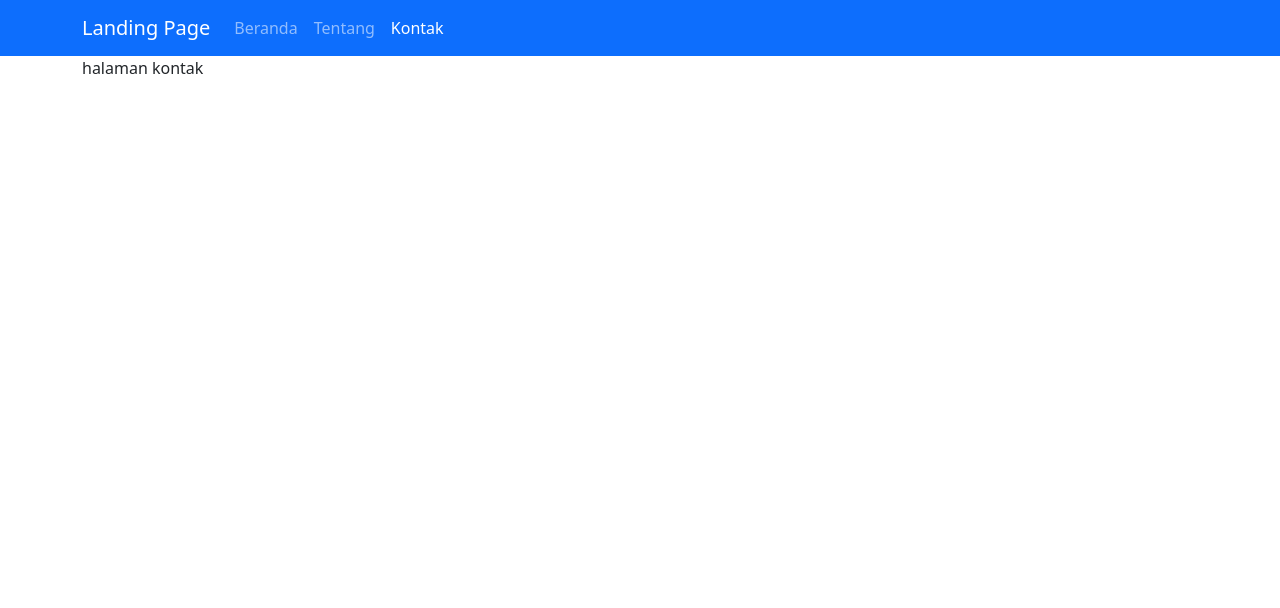
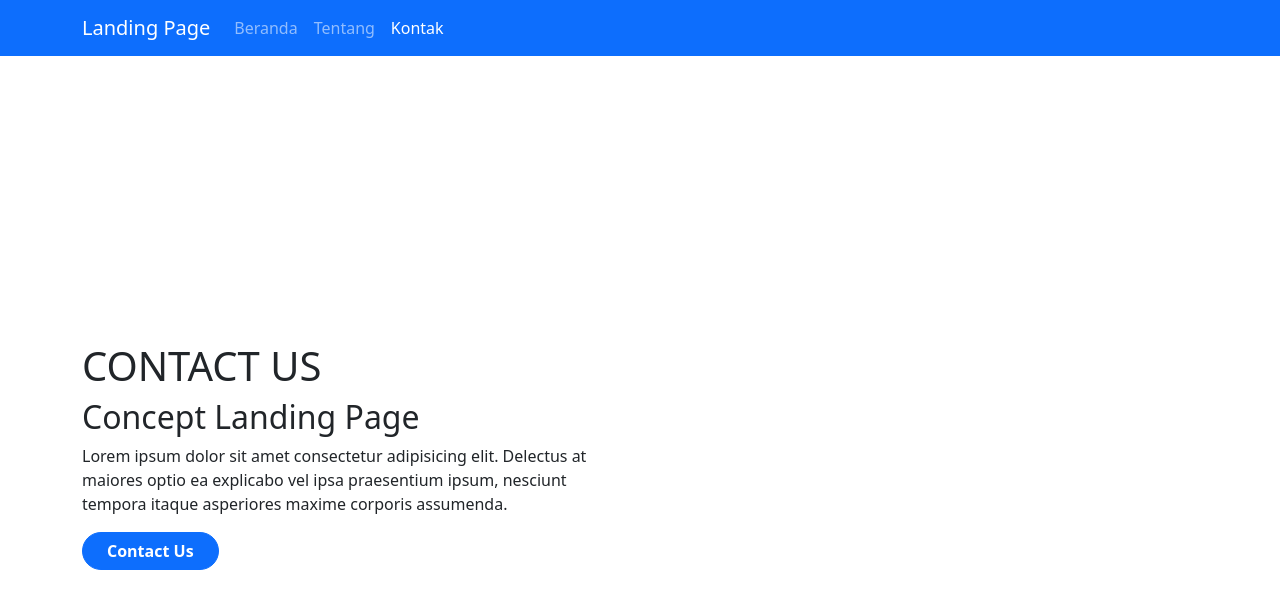
Before and after one commit to denz91/Landingpage, a React (Create React App) app: page /kontak in a window 1280 px wide. Shown: the top 608 px of the page. Built offline with nearby package versions, Linux system fonts and the light colour scheme.

Commit message:
penambahan halaman kontak

```diff
--- a/src/App.js
+++ b/src/App.js
@@ -11,6 +11,7 @@ import { BrowserRouter as Router, Routes, Route, Link } from "react-router-dom";
 import LinkContainer from "react-router-bootstrap/LinkContainer";
 import Beranda from "./pages/Beranda";
 import Tentang from "./pages/Tentang";
+import Kontak from "./pages/Kontak";
 function App() {
   return (
     <Router>
@@ -24,7 +25,7 @@ function App() {
             <LinkContainer to="/tentang">
               <Nav.Link>Tentang</Nav.Link>
             </LinkContainer>
-            <LinkContainer to="kontak">
+            <LinkContainer to="/kontak">
               <Nav.Link>Kontak</Nav.Link>
             </LinkContainer>
           </Nav>
@@ -34,7 +35,7 @@ function App() {
         <Routes>
           <Route path="/" element={<Beranda />} />
           <Route path="/tentang" element={<Tentang />} />
-          <Route path="/kontak" element={<div>halaman kontak</div>} />
+          <Route path="/kontak" element={<Kontak />} />
         </Routes>
       </Container>
     </Router>
--- /dev/null
+++ b/src/pages/Kontak.js
@@ -0,0 +1,24 @@
+import React from "react";
+import { Row, Col, Button } from "react-bootstrap";
+
+const Kontak = () => {
+  return (
+    <Row className="h-100">
+      <Col className="my-auto">
+        <h1>CONTACT US</h1>
+        <h2>Concept Landing Page</h2>
+        <p>
+          Lorem ipsum dolor sit amet consectetur adipisicing elit. Delectus at
+          maiores optio ea explicabo vel ipsa praesentium ipsum, nesciunt
+          tempora itaque asperiores maxime corporis assumenda.
+        </p>
+        <Button variant="primary" className="rounded-pill px-4 fs-6 fw-bold">
+          Contact Us
+        </Button>
+      </Col>
+      <Col></Col>
+    </Row>
+  );
+};
+
+export default Kontak;
```
